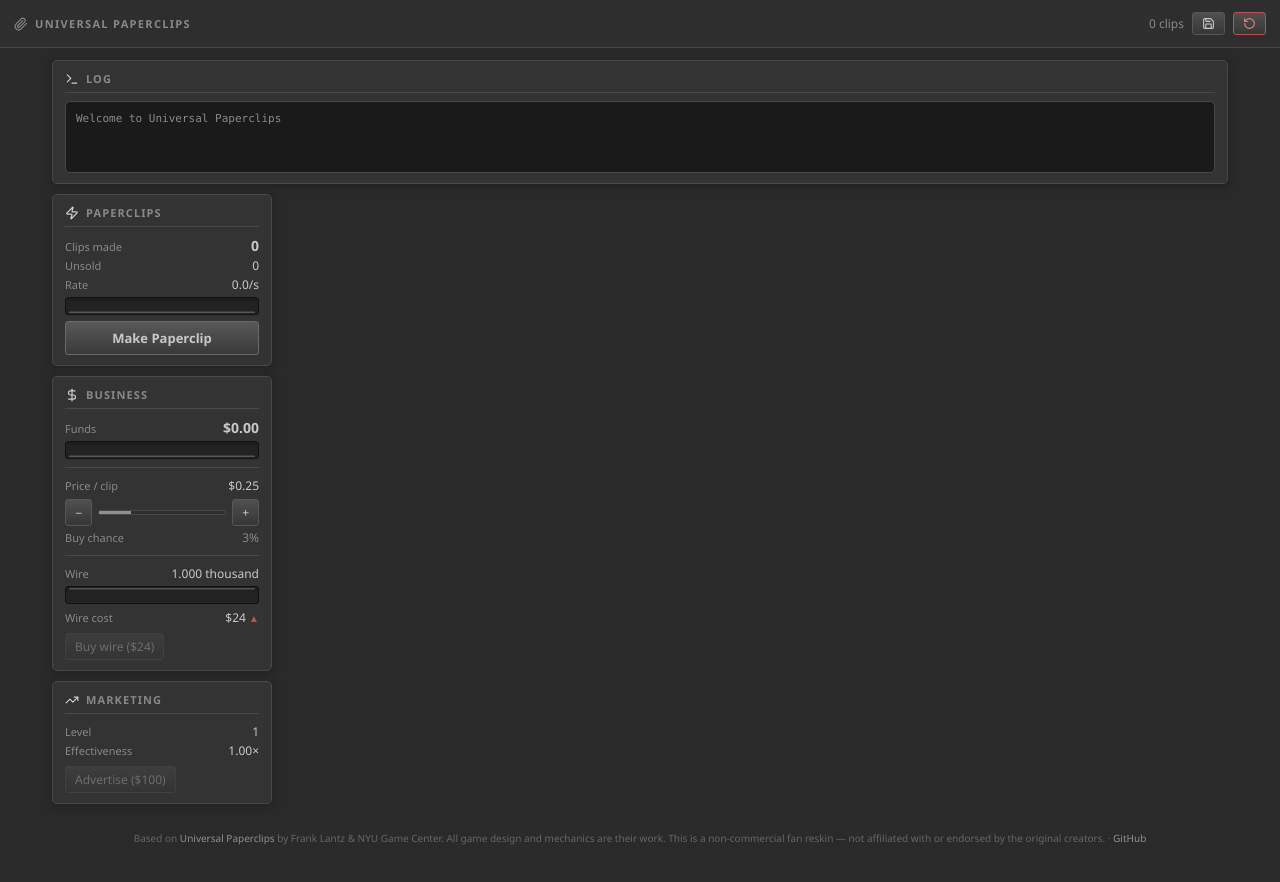
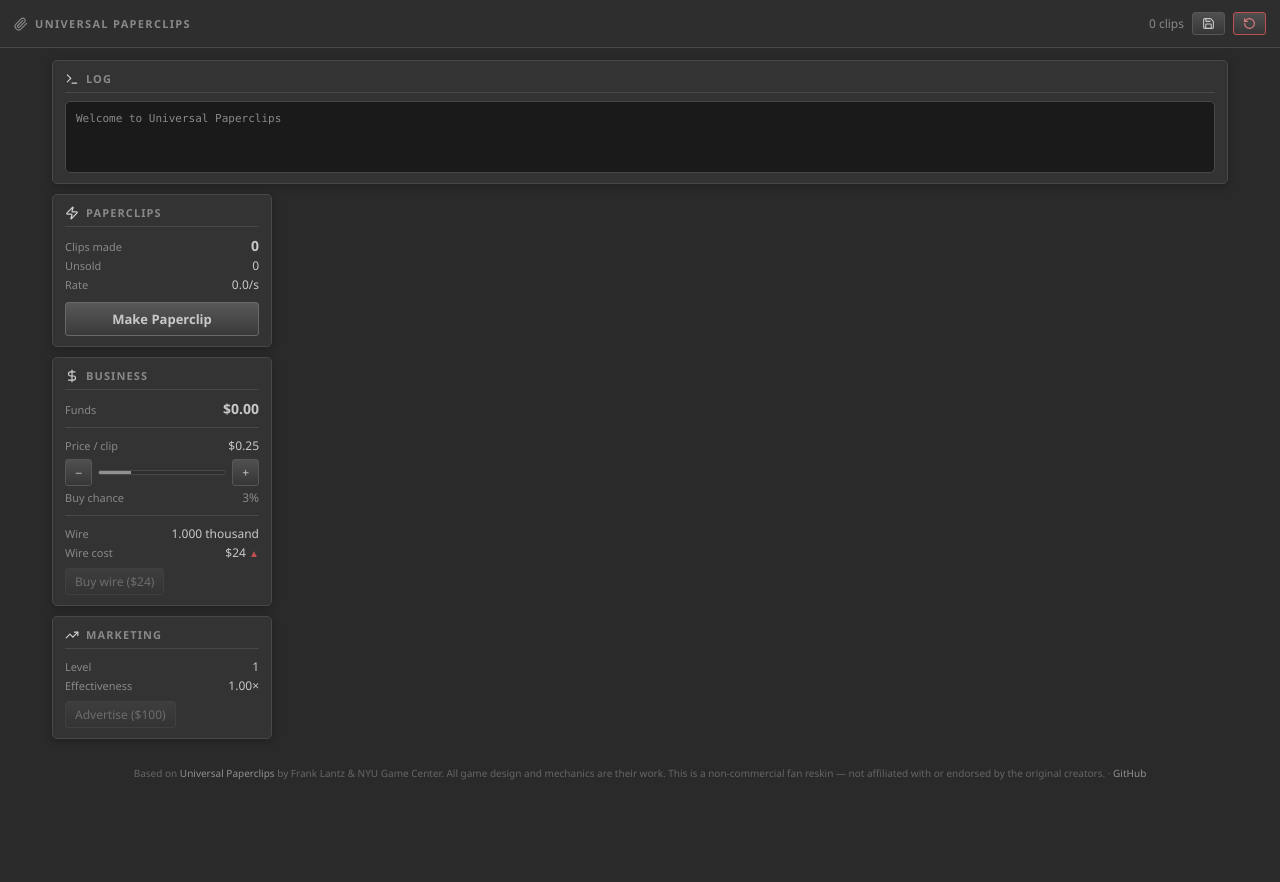
Before and after one commit to vrrdnt/paperclips, a React (Vite) app: page / in a window 1280 px wide. After the commit the page ends 817 px from the top, so only its background shows below. Built offline with nearby package versions, Linux system fonts and the light colour scheme.

Commit message:
Gate sparklines behind RevTracker project unlock
All graphs (clip rate, funds, revenue/s, wire, autoclipper rate, stock price
history) are hidden until s.revPerSecFlag === 1, which is set when the player
purchases the RevTracker project (500 ops). Before that, stats show label +
value only.

```diff
--- a/src/components/panels/BusinessPanel.tsx
+++ b/src/components/panels/BusinessPanel.tsx
@@ -12,6 +12,7 @@
 
 export function BusinessPanel({ snap: s }: Props) {
   const h = useGameStore(st => st.histories);
+  const graphs = s.revPerSecFlag === 1;
   const price = s.margin.toFixed(2);
   const wireTrendUp = s.wireCost > s.wireBasePrice;
   const wireTrendDown = s.wireCost < s.wireBasePrice;
@@ -30,16 +31,14 @@
           <span className="stat-label">Unsold</span>
           <span className="stat-value">{spellf(s.unsoldClips)}</span>
         </div>
-        <div style={{ marginBottom: 6 }}>
+        <div className={graphs ? 'stat-with-graph' : ''}>
           <div className="stat-row">
             <span className="stat-label">Rate</span>
             <span className="stat-value">{formatWithCommas(s.clipRate, 1)}/s</span>
           </div>
-          <div style={{ marginTop: 3 }}>
-            <Sparkline data={h.clipRate} />
-          </div>
+          {graphs && <div style={{ marginTop: 3 }}><Sparkline data={h.clipRate} /></div>}
         </div>
-        <div style={{ marginTop: 2 }}>
+        <div style={{ marginTop: graphs ? 2 : 8 }}>
           <Btn variant="primary" full onClick={() => { clipClick(G); }}>
             Make Paperclip
           </Btn>
@@ -48,24 +47,20 @@
 
       {/* Funds / revenue */}
       <SectionCard title="Business" icon={<DollarSign size={14} />}>
-        <div style={{ marginBottom: 6 }}>
+        <div className={graphs ? 'stat-with-graph' : ''}>
           <div className="stat-row">
             <span className="stat-label">Funds</span>
             <span className="stat-value-lg">${formatWithCommas(s.funds, 2)}</span>
           </div>
-          <div style={{ marginTop: 3 }}>
-            <Sparkline data={h.funds} />
-          </div>
+          {graphs && <div style={{ marginTop: 3 }}><Sparkline data={h.funds} /></div>}
         </div>
         {s.revPerSecFlag === 1 && (
-          <div style={{ marginBottom: 6 }}>
+          <div className="stat-with-graph">
             <div className="stat-row">
               <span className="stat-label">Revenue/s</span>
               <span className="stat-value">${formatWithCommas(s.avgRev, 2)}</span>
             </div>
-            <div style={{ marginTop: 3 }}>
-              <Sparkline data={h.avgRev} />
-            </div>
+            <div style={{ marginTop: 3 }}><Sparkline data={h.avgRev} /></div>
           </div>
         )}
 
@@ -93,16 +88,14 @@
         <hr className="divider" />
 
         {/* Wire */}
-        <div style={{ marginBottom: 4 }}>
+        <div className={graphs ? 'stat-with-graph' : ''}>
           <div className="stat-row">
             <span className="stat-label">Wire</span>
             <span className="stat-value">{spellf(s.wire)}</span>
           </div>
-          <div style={{ marginTop: 3 }}>
-            <Sparkline data={h.wire} />
-          </div>
+          {graphs && <div style={{ marginTop: 3 }}><Sparkline data={h.wire} /></div>}
         </div>
-        <div className="stat-row">
+        <div className="stat-row" style={{ marginTop: graphs ? 4 : 0 }}>
           <span className="stat-label">Wire cost</span>
           <span className="stat-value">
             ${formatWithCommas(s.wireCost)}&nbsp;
--- a/src/components/panels/InvestmentPanel.tsx
+++ b/src/components/panels/InvestmentPanel.tsx
@@ -11,14 +11,14 @@
 
 interface Props { snap: DisplaySnapshot; }
 
-function StockRow({ st }: { st: Stock }) {
+function StockRow({ st, graphs }: { st: Stock; graphs: boolean }) {
   const up = st.price >= (st.prevPrice ?? st.price);
   const profitColor = st.profit >= 0 ? '#50b050' : '#c05050';
   const priceColor  = up ? '#50b050' : '#c05050';
 
   return (
     <div style={{ padding: '5px 0', borderBottom: '1px solid var(--border)' }}>
-      <div style={{ display: 'grid', gridTemplateColumns: '2.5rem 1fr', alignItems: 'center', gap: 8, marginBottom: 4 }}>
+      <div style={{ display: 'grid', gridTemplateColumns: '2.5rem 1fr', alignItems: 'center', gap: 8, marginBottom: graphs ? 4 : 0 }}>
         {/* Symbol + price */}
         <div>
           <div style={{ fontSize: 11, fontWeight: 700, color: 'var(--text)' }}>{st.symbol}</div>
@@ -36,13 +36,14 @@
           <div style={{ fontSize: 9, color: 'var(--text-muted)' }}>{formatWithCommas(st.amount)} shares</div>
         </div>
       </div>
-      <Sparkline data={st.priceHistory ?? [st.price]} height={22} />
+      {graphs && <Sparkline data={st.priceHistory ?? [st.price]} height={22} />}
     </div>
   );
 }
 
 export function InvestmentPanel({ snap: s }: Props) {
   if (!s.investmentEngineFlag) return null;
+  const graphs = s.revPerSecFlag === 1;
 
   return (
     <SectionCard title="Investments" icon={<BarChart2 size={14} />}>
@@ -75,7 +76,7 @@
             <span>P&amp;L / HELD</span>
           </div>
           {s.stocks.map(st => (
-            <StockRow key={st.symbol} st={st} />
+            <StockRow key={st.symbol} st={st} graphs={graphs} />
           ))}
         </>
       )}
--- a/src/components/panels/ManufacturingPanel.tsx
+++ b/src/components/panels/ManufacturingPanel.tsx
@@ -14,6 +14,7 @@
   if (!s.autoClipperFlag) return null;
 
   const h = useGameStore(st => st.histories);
+  const graphs = s.revPerSecFlag === 1;
 
   return (
     <SectionCard title="Manufacturing" icon={<Settings size={14} />}>
@@ -22,14 +23,12 @@
         <span className="stat-label">AutoClippers</span>
         <span className="stat-value">{s.clipmakerLevel}</span>
       </div>
-      <div style={{ marginBottom: 6 }}>
+      <div className={graphs ? 'stat-with-graph' : ''}>
         <div className="stat-row">
           <span className="stat-label">Rate</span>
           <span className="stat-value">{formatWithCommas(s.clipmakerRate, 1)}/s</span>
         </div>
-        <div style={{ marginTop: 3 }}>
-          <Sparkline data={h.clipmakerRate} />
-        </div>
+        {graphs && <div style={{ marginTop: 3 }}><Sparkline data={h.clipmakerRate} /></div>}
       </div>
       <div style={{ marginTop: 6 }}>
         <Btn onClick={() => { makeClipper(G); }} disabled={s.funds < s.clipperCost}>
```
